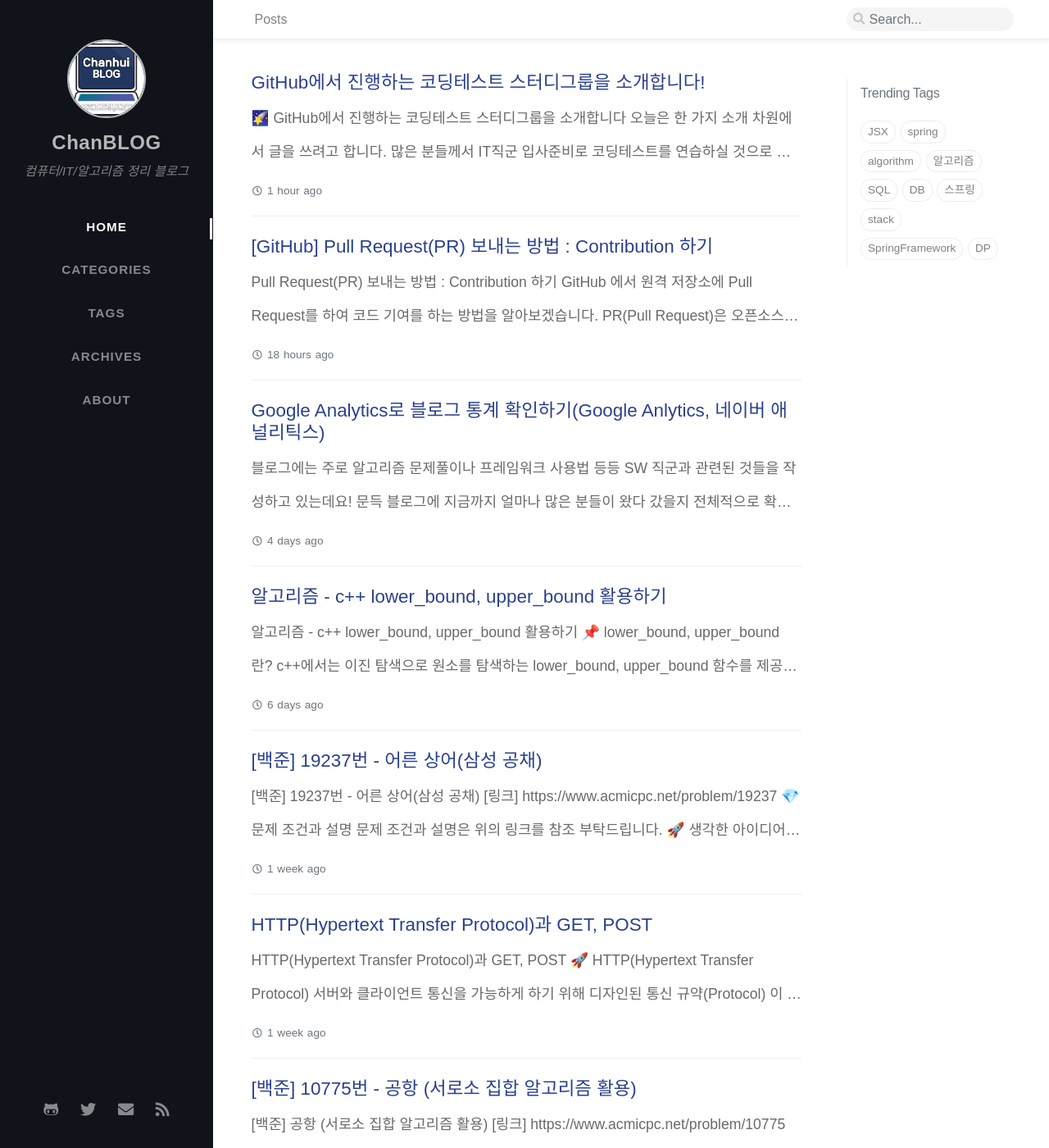
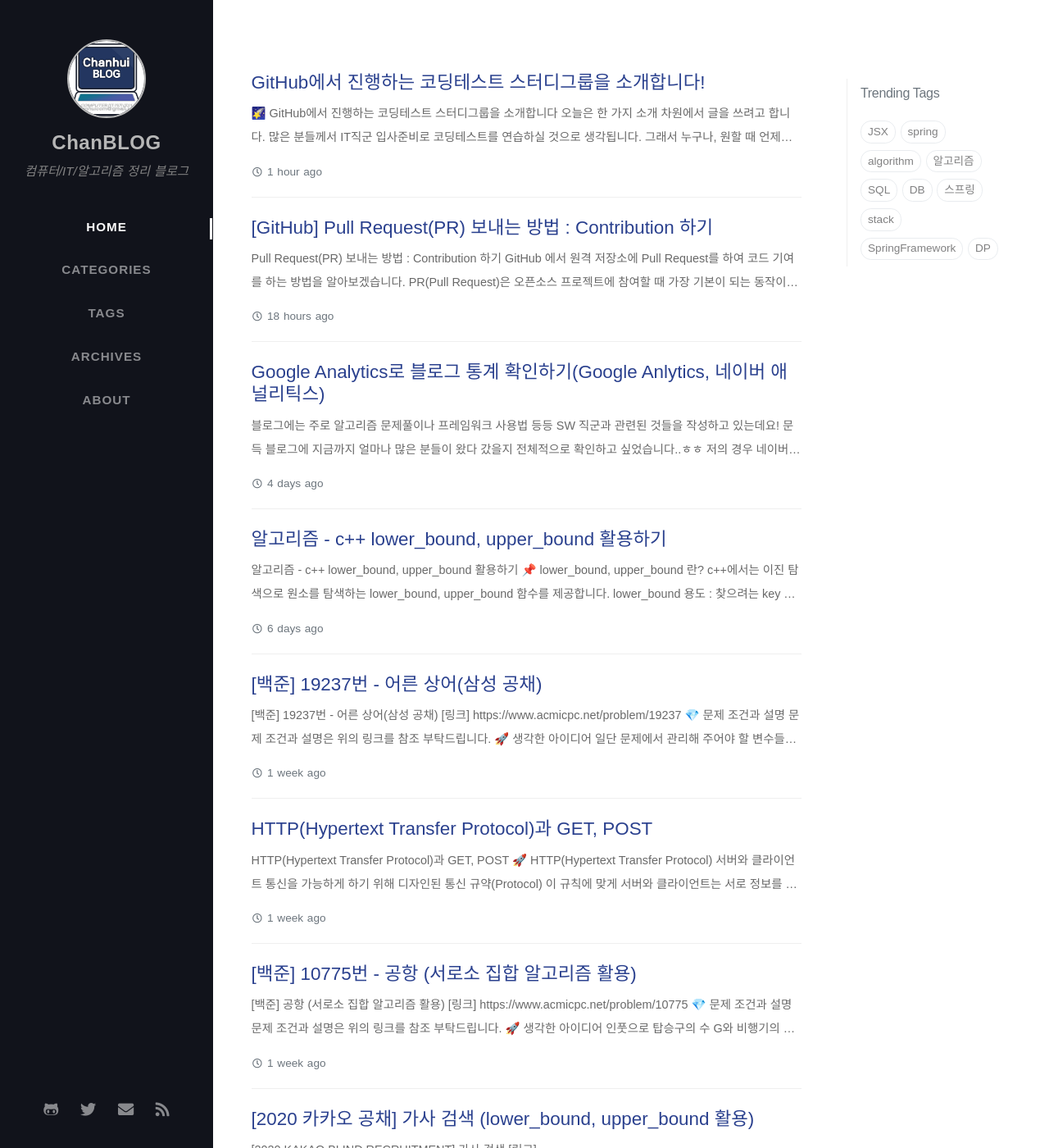
Before and after one commit to ChanhuiSeok/chanhuiseok.github.io, a Jekyll site: the page built from index.html, in a window 1280 px wide and 1400 px high. Shown: the whole window at 82% size. Built offline with Jekyll 4.4.1, drawn with Linux system fonts in a browser that asks for light colours; nearby versions of some CDN libraries; some web fonts are replaced; the list of posts is cut into pages by our own code; comment, search, counter and statistics services are not loaded.

Commit message:
[css] 폰트 크기 및 줄간격 수정

```diff
--- a/assets/css/main.scss
+++ b/assets/css/main.scss
@@ -761,8 +761,8 @@ table tbody td {
 }
 
 .post-content {
-  line-height: 2.3;
-  font-size: 1.1rem;
+  line-height: 2.0;
+  font-size: 0.9rem;
   margin-top: 2rem;
   overflow-wrap: break-word;
   word-wrap: break-word;
```
